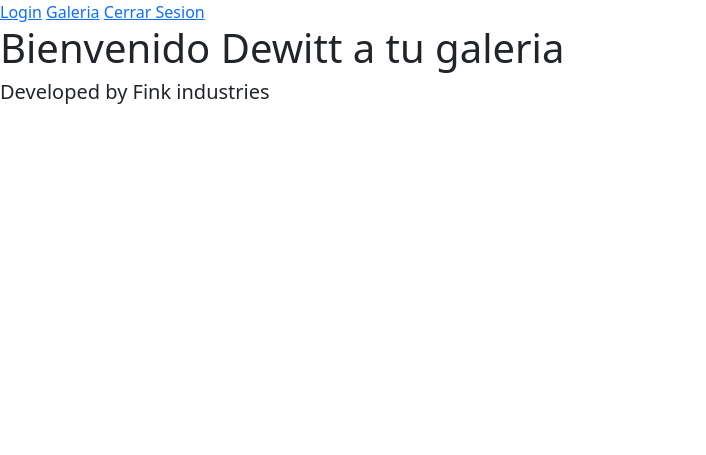
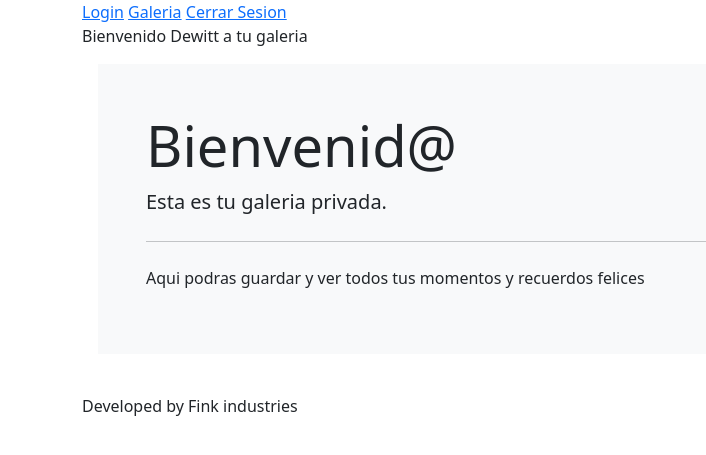
Before and after one commit to demian35/ProyectoPracticaPhP, a PHP site: page / in a window 1280 px wide. Shown: the top 455 px of the page, without its empty margins (0-706 px from the left). Run offline with PHP 8.4, Linux system fonts and the light colour scheme.

Commit message:
poniendo un jumbotron de bootstrap

```diff
--- a/fotter.php
+++ b/fotter.php
@@ -3,9 +3,9 @@
 <head>
     <meta charset="UTF-8">
     <meta name="viewport" content="width=device-width, initial-scale=1.0">
-    <title>Galeria</title>
 </head>
-<body>
-    <h5>Developed by Fink industries</h5>
+    <br>
+    Developed by Fink industries
+</div>
 </body>
 </html>
--- a/header.php
+++ b/header.php
@@ -7,9 +7,8 @@
     <link href="https://cdn.jsdelivr.net/npm/bootstrap@5.3.0/dist/css/bootstrap.min.css" rel="stylesheet" integrity="sha384-9ndCyUaIbzAi2FUVXJi0CjmCapSmO7SnpJef0486qhLnuZ2cdeRhO02iuK6FUUVM" crossorigin="anonymous">
 </head>
 <body>
-    <a href="login.php">Login</a>
-    <a href="galeria.php">Galeria</a>
-    <a href="cerrar.php">Cerrar Sesion</a>
-
-</body>
-</html>
+    <div class="container">
+        <a href="login.php">Login</a>
+        <a href="galeria.php">Galeria</a>
+        <a href="cerrar.php">Cerrar Sesion</a>
+        <br>
--- a/index.php
+++ b/index.php
@@ -2,7 +2,15 @@
     <?php
         include("header.php");//importando la clase header para poder ejecutatla aqui
     ?>
-    <h1>Bienvenido Dewitt a tu galeria</h1>
+            Bienvenido Dewitt a tu galeria
+
+            <div class="bg-light p-5 rounded-lg m-3">
+            <h1 class="display-4">Bienvenid@</h1>
+            <p class="lead">Esta es tu galeria privada.</p>
+            <hr class="my-4">
+            <p>Aqui podras guardar y ver todos tus momentos y recuerdos felices</p>
+            </div>
+
 
     <?php
         include("fotter.php");//importando la clase footer para insertar el pie de pagina en el index
```
